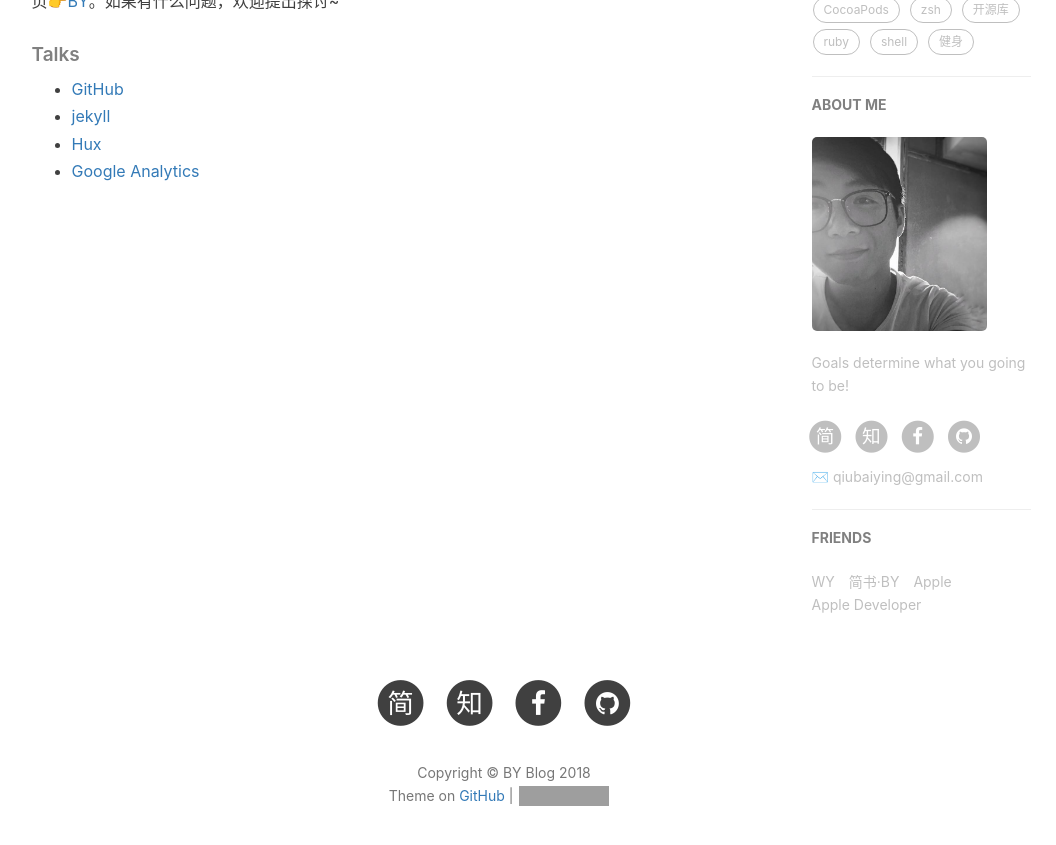
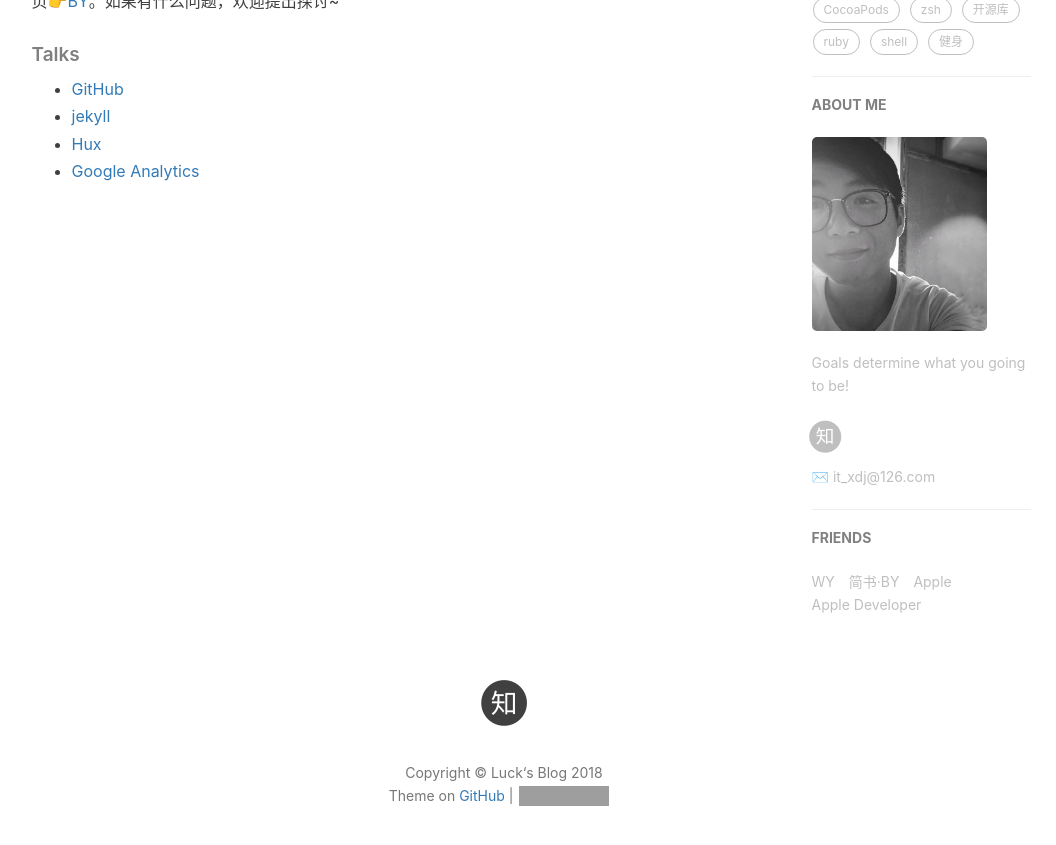
Before and after one commit to good2luck/good2luck.github.io, a Jekyll site: the page built from about.html, in a window 1280 px wide and 900 px high, scrolled down 713 px. Shown: the top 845 px of the window, without its empty margins (136-1192 px from the left). Built offline with Jekyll 4.4.1, drawn with Linux system fonts in a browser that asks for light colours; nearby versions of some CDN libraries; comment, search, counter and statistics services are not loaded; grey boxes are pictures that could not be loaded.

Commit message:
Update _config.yml

```diff
--- a/_config.yml
+++ b/_config.yml
@@ -1,13 +1,13 @@
 # Site settings
-title: BY Blog
-SEOTitle: 柏荧的博客 | BY Blog
+title: Luck‘s Blog
+SEOTitle: Luck‘s Blog
 header-img: img/post-bg-desk.jpg
-email: qiubaiying@gmail.com
+email: it_xdj@126.com
 description: "Every failure is leading towards success."
-keyword: "BY, BY Blog, 柏荧的博客, qiubaiying, 邱柏荧, iOS, Apple, iPhone"
-url: "http://qiubaiying.github.io"          # your host, for absolute URL
+keyword: "BY, BY Blog, Web"
+url: "http://good2luck.github.io"          # your host, for absolute URL
 baseurl: ""      # for example, '/blog' if your blog hosted on 'host/blog'
-github_repo: "https://github.com/qiubaiying/qiubaiying.github.io.git" # you code repository
+github_repo: "https://github.com/good2luck/good2luck.github.io.git" # you code repository
 
 # Sidebar settings
 sidebar: true                           # whether or not using Sidebar.
@@ -20,9 +20,9 @@ sidebar-avatar: /img/about-BY-gentle.jpg      # use absolute URL, seeing it's us
 RSS: false
 # weibo_username:     qiubaiying
 zhihu_username:     qiubaiying
-github_username:    qiubaiying
-facebook_username:  baiying.qiu.7
-jianshu_username:   e71990ada2fd
+#github_username:    good2luck
+#facebook_username:  baiying.qiu.7
+#jianshu_username:   e71990ada2fd
 #twitter_username:   qiubaiying
 
 
@@ -78,7 +78,7 @@ ba_track_id: b50bf2b12b5338a1845e33832976fd68
 
 # Google Analytics
 ga_track_id: 'UA-90855596-1'            # Format: UA-xxxxxx-xx
-ga_domain: qiubaiying.top               # 默认的是 auto, 这里我是自定义了的域名，你如果没有自己的域名，需要改成auto
+ga_domain: xudj.top               # 默认的是 auto, 这里我是自定义了的域名，你如果没有自己的域名，需要改成auto
 
 
 
```
